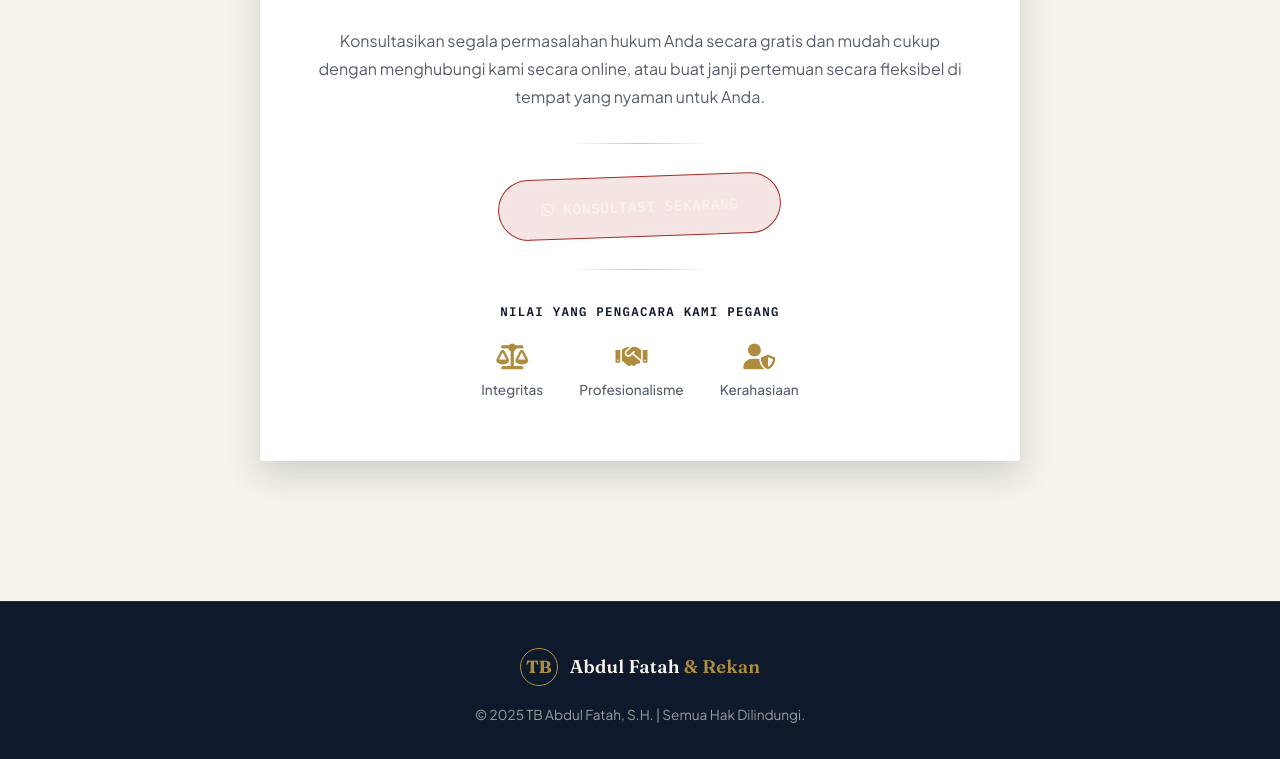
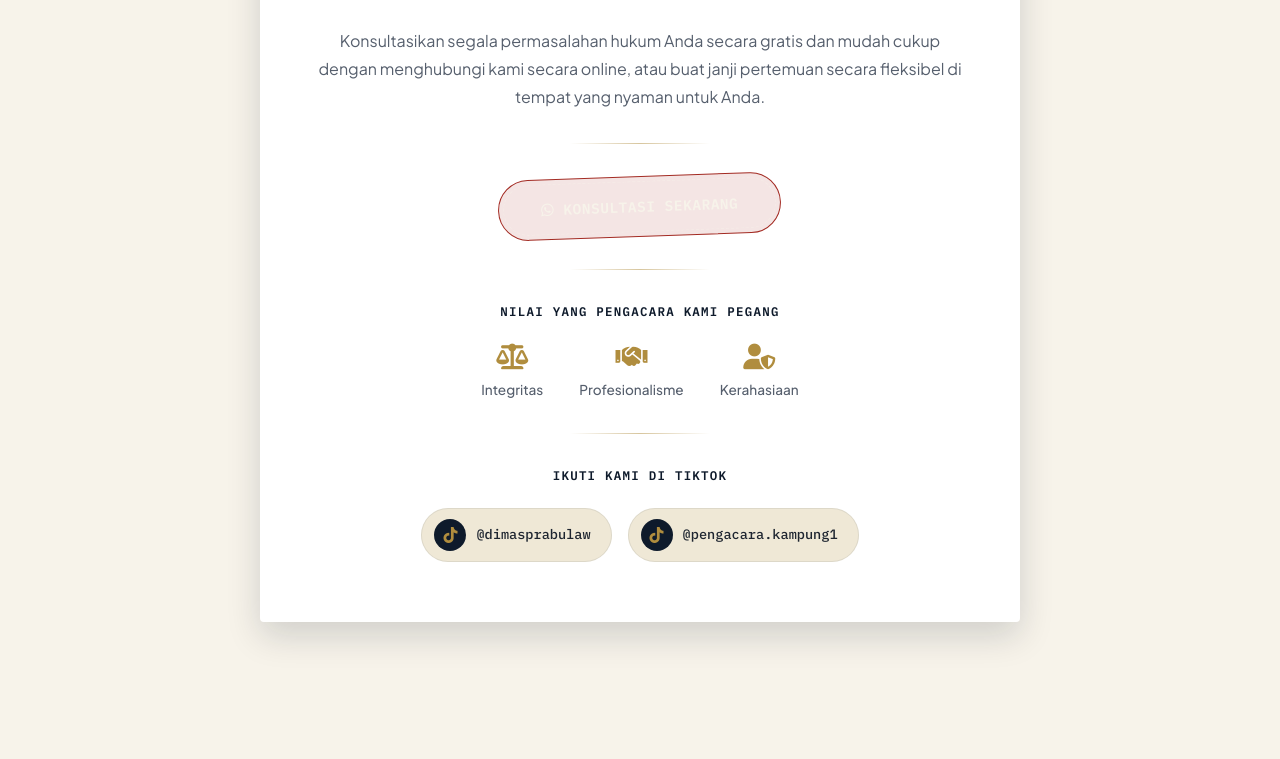
Before and after one commit to Sandysuryantiko/Company-Profile-Website, a plain HTML site: page index.html in a window 1280 px wide. Shown: the part 4080-4839 px from the top of the page. Drawn offline with nearby package versions, Linux system fonts and the light colour scheme.

Commit message:
pergantian foto profil dan link sosmed

```diff
--- a/css/style.css
+++ b/css/style.css
@@ -718,6 +718,71 @@ section h2.light {
   color: var(--ink-soft);
   font-size: 0.85rem;
   font-weight: 500;
+}
+
+/* Social follow — TikTok */
+.social-follow h4 {
+  font-family: var(--font-mono);
+  font-size: 0.78rem;
+  letter-spacing: 0.1em;
+  text-transform: uppercase;
+  color: var(--navy-900);
+  margin-bottom: 22px;
+}
+
+.social-items {
+  display: flex;
+  justify-content: center;
+  gap: 16px;
+  flex-wrap: wrap;
+}
+
+.social-item {
+  display: inline-flex;
+  align-items: center;
+  gap: 10px;
+  text-decoration: none;
+  background: var(--paper-dim);
+  border: 1px solid rgba(14, 26, 43, 0.08);
+  padding: 10px 20px 10px 12px;
+  border-radius: 999px;
+  transition: all 0.3s ease;
+}
+
+.social-item:hover {
+  background: var(--navy-900);
+  border-color: var(--navy-900);
+  transform: translateY(-2px);
+  box-shadow: var(--shadow-sm);
+}
+
+.social-icon {
+  width: 32px;
+  height: 32px;
+  border-radius: 50%;
+  background: var(--navy-900);
+  color: var(--gold);
+  display: flex;
+  align-items: center;
+  justify-content: center;
+  font-size: 1rem;
+  flex-shrink: 0;
+  transition: background 0.3s ease;
+}
+.social-item:hover .social-icon {
+  background: var(--stamp-red);
+  color: var(--paper);
+}
+
+.social-handle {
+  font-family: var(--font-mono);
+  font-size: 0.85rem;
+  font-weight: 500;
+  color: var(--ink);
+  transition: color 0.3s ease;
+}
+.social-item:hover .social-handle {
+  color: var(--paper);
 }
 
 /* ==========================================================================
--- a/index.html
+++ b/index.html
@@ -268,7 +268,7 @@
           <div class="gallery-item">
             <span class="exhibit-tag">Lamp. 01</span>
             <img
-              src="img/portofolio/sidang-01.jpg"
+              src="img/portofolio/kegiatan0.jpeg"
               alt="Pendampingan sidang di Pengadilan Negeri"
               loading="lazy"
               onerror="this.parentElement.classList.add('img-missing')"
@@ -280,7 +280,7 @@
           <div class="gallery-item">
             <span class="exhibit-tag">Lamp. 02</span>
             <img
-              src="img/portofolio/mediasi-01.jpg"
+              src="img/portofolio/kegiatan1.jpeg"
               alt="Sesi mediasi klien"
               loading="lazy"
               onerror="this.parentElement.classList.add('img-missing')"
@@ -290,7 +290,7 @@
           <div class="gallery-item">
             <span class="exhibit-tag">Lamp. 03</span>
             <img
-              src="img/portofolio/konsultasi-01.jpg"
+              src="img/portofolio/kegiatan2.jpeg"
               alt="Konsultasi hukum bersama klien"
               loading="lazy"
               onerror="this.parentElement.classList.add('img-missing')"
@@ -353,6 +353,30 @@
                 </div>
               </div>
             </div>
+            <div class="cta-divider"></div>
+            <div class="social-follow">
+              <h4>Ikuti Kami di TikTok</h4>
+              <div class="social-items">
+                <a
+                  href="https://www.tiktok.com/@dimasprabulaw"
+                  target="_blank"
+                  rel="noopener noreferrer"
+                  class="social-item"
+                >
+                  <span class="social-icon"><i class="fab fa-tiktok"></i></span>
+                  <span class="social-handle">@dimasprabulaw</span>
+                </a>
+                <a
+                  href="https://www.tiktok.com/@pengacara.kampung1"
+                  target="_blank"
+                  rel="noopener noreferrer"
+                  class="social-item"
+                >
+                  <span class="social-icon"><i class="fab fa-tiktok"></i></span>
+                  <span class="social-handle">@pengacara.kampung1</span>
+                </a>
+              </div>
+            </div>
           </div>
         </div>
       </section>
```
Also changed, not shown: img/foto abdul.png (added), img/portofolio/kegiatan0.jpeg (added), img/portofolio/kegiatan1.jpeg (added), img/portofolio/kegiatan2.jpeg (added), 1 other file.
